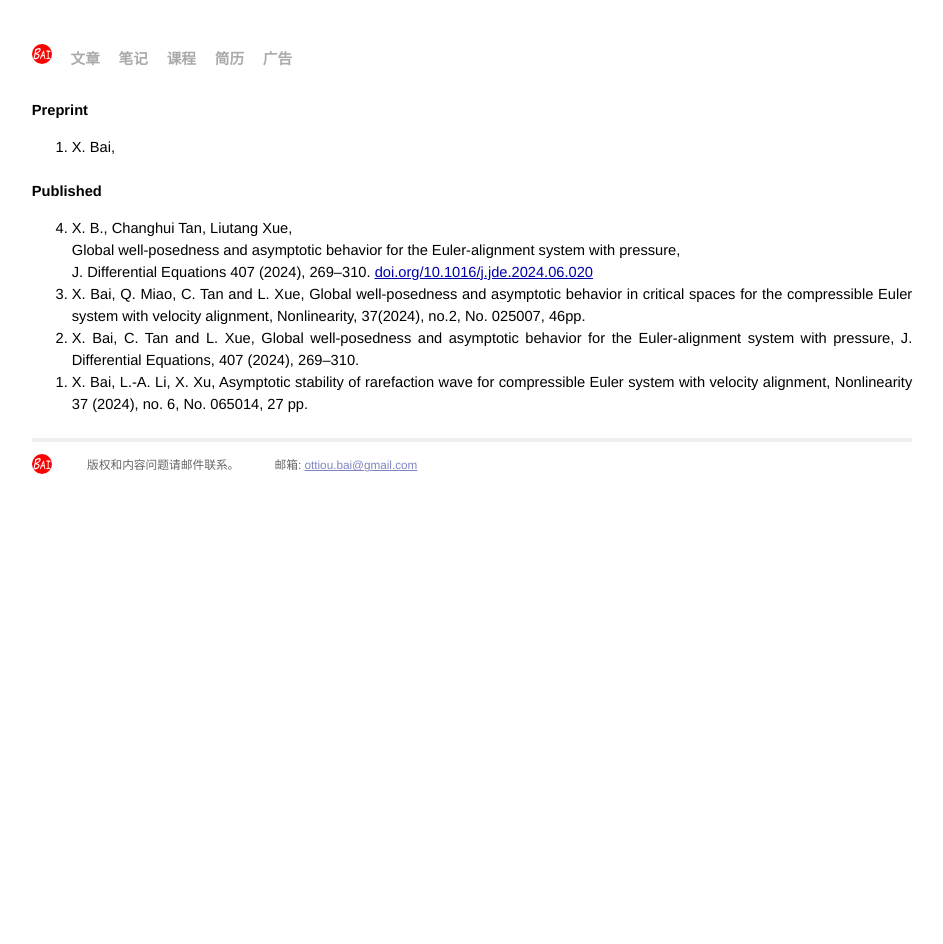
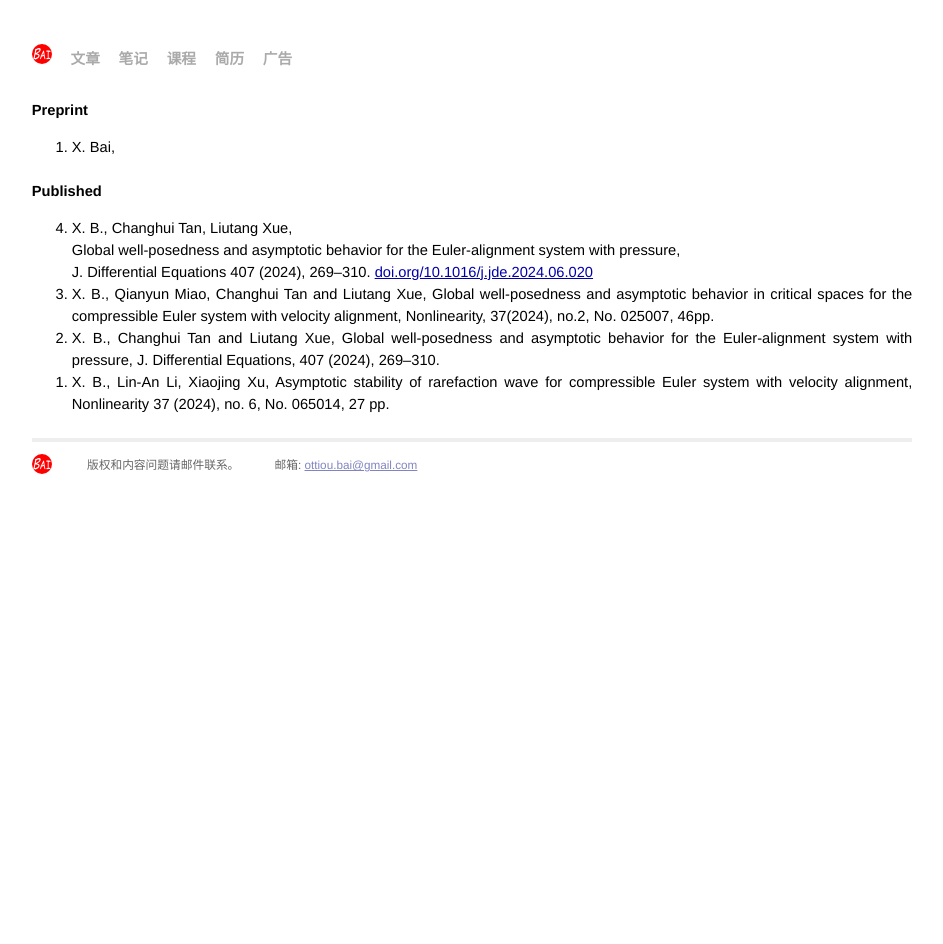
Before and after one commit to xiang-bai/xiang-bai.github.io, a Jekyll site: the page built from papers.md, in a window 1280 px wide. Shown: the whole page, without its empty margins (168-1111 px from the left). Built offline with Jekyll 4.4.1, drawn with Linux system fonts in a browser that asks for light colours.

Commit message:
Update papers.md

```diff
--- a/papers.md
+++ b/papers.md
@@ -38,8 +38,8 @@ ul {
     <h1>Published</h1>
     <ol reversed="reversed">
         <li> X. B., Changhui Tan, Liutang Xue,<br> Global well-posedness and asymptotic behavior for the Euler-alignment system with pressure, <br> J. Differential Equations 407 (2024), 269–310. <a href="https://doi.org/10.1016/j.jde.2024.06.020">doi.org/10.1016/j.jde.2024.06.020</a> </li>
-      <li> X. Bai, Q. Miao, C. Tan and L. Xue, Global well-posedness and asymptotic behavior in critical spaces for the compressible Euler system with velocity alignment, Nonlinearity, 37(2024), no.2, No. 025007, 46pp. </li>
-      <li> X. Bai, C. Tan and L. Xue, Global well-posedness and asymptotic behavior for the Euler-alignment system with pressure, J. Differential Equations, 407 (2024), 269–310. </li>
-      <li> X. Bai, L.-A. Li, X. Xu, Asymptotic stability of rarefaction wave for compressible Euler system with velocity alignment, Nonlinearity 37 (2024), no. 6, No. 065014, 27 pp. </li>
+      <li> X. B., Qianyun Miao, Changhui Tan and Liutang Xue, Global well-posedness and asymptotic behavior in critical spaces for the compressible Euler system with velocity alignment, Nonlinearity, 37(2024), no.2, No. 025007, 46pp. </li>
+      <li> X. B., Changhui Tan and Liutang Xue, Global well-posedness and asymptotic behavior for the Euler-alignment system with pressure, J. Differential Equations, 407 (2024), 269–310. </li>
+      <li> X. B., Lin-An Li, Xiaojing Xu, Asymptotic stability of rarefaction wave for compressible Euler system with velocity alignment, Nonlinearity 37 (2024), no. 6, No. 065014, 27 pp. </li>
     </ol>
 </div>
```
